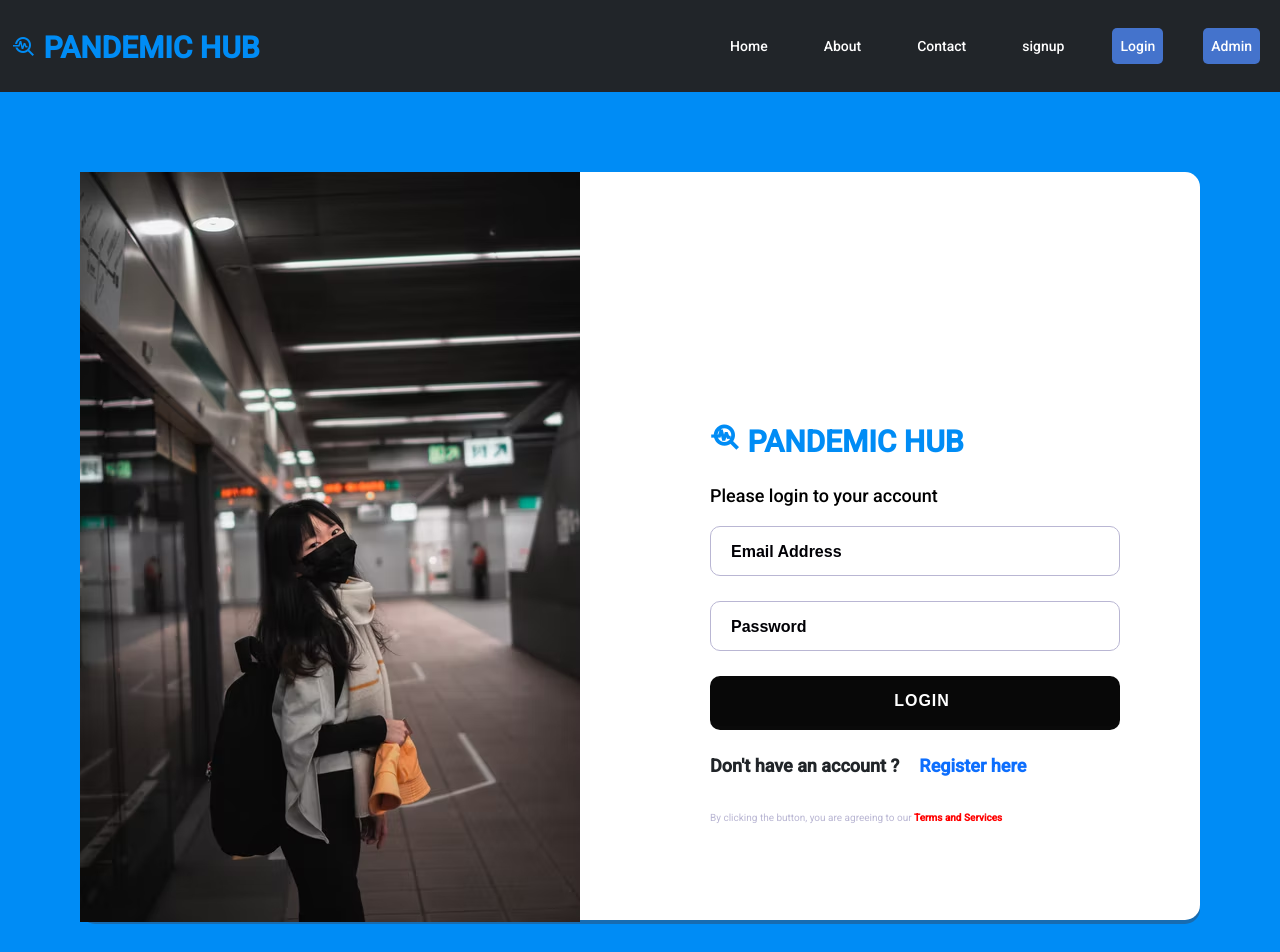
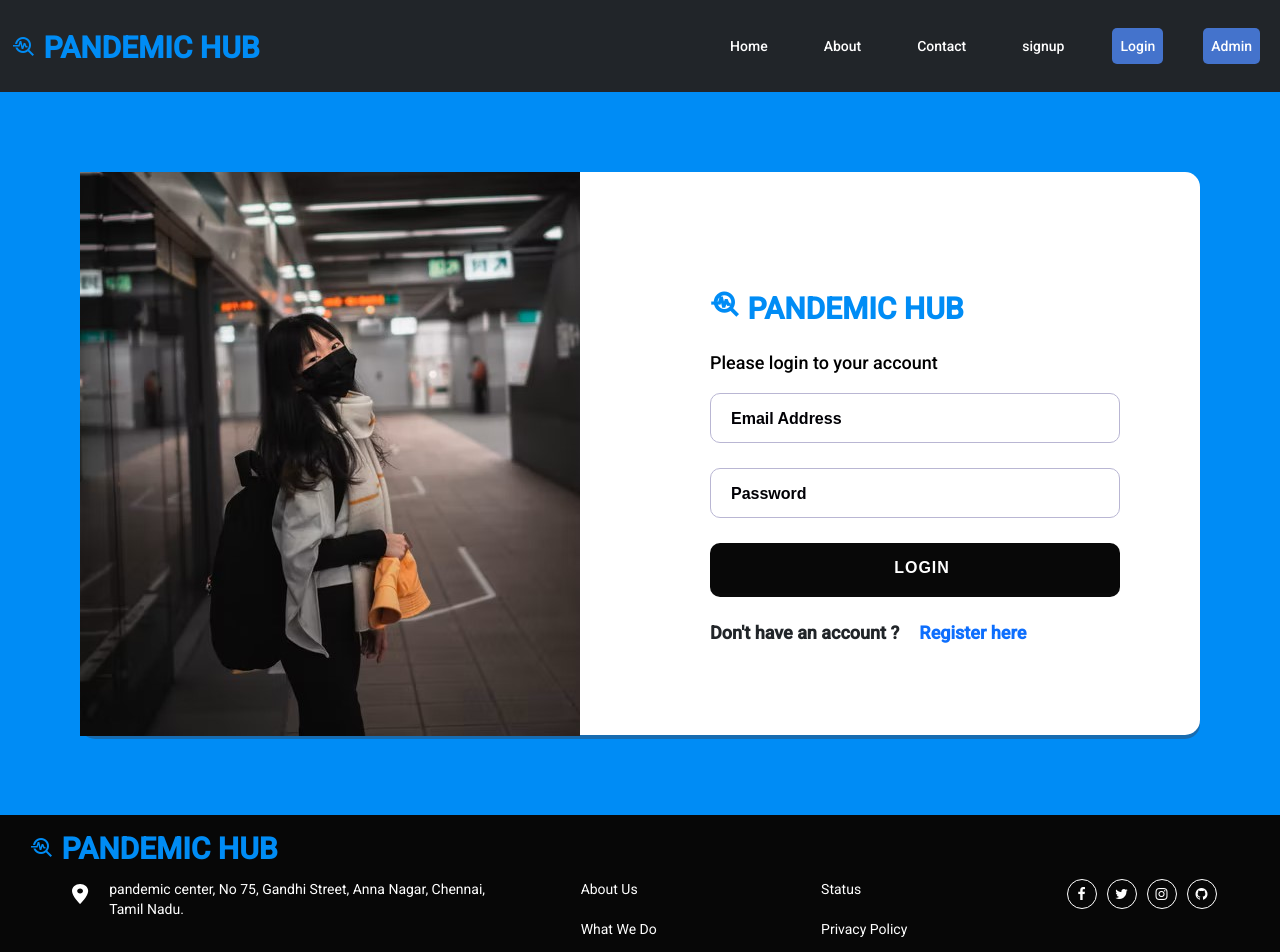
Before and after one commit to AngelBrindha/Pandemic-Management-System, an Angular app in the folder pandemic-management-app/: page /login in a window 1280 px wide. Shown: the top 952 px of the page. Built offline with nearby package versions, Linux system fonts and the light colour scheme.

Commit message:
files saved

```diff
--- a/pandemic-management-app/src/app/login/login.component.css
+++ b/pandemic-management-app/src/app/login/login.component.css
@@ -19,7 +19,7 @@
   flex-direction: row;
 }
 .left-col img {
-  padding-bottom: 100px;
+  padding-bottom: 353px;
   margin-top: -80px;
   margin-left: -80px;
 
@@ -27,7 +27,7 @@
 
 .right-col {
   margin-left: 550px;
-  margin-top: -600px;
+  margin-top: -800px;
 }
 .form-container {
   background-color: white;
@@ -76,16 +76,6 @@
   text-transform: uppercase;
   margin-bottom: 30px;
 }
-
-.right-col .form-footer {
-  color: hsl(246, 25%, 77%);
-  font-size: 10px;
-  margin-top: 20px;
-}
-.right-col .form-footer span {
-  color: Red;
-  font-weight: 700;
-}
 .account {
   display: flex;
   font-weight: 600;
@@ -95,3 +85,9 @@
   text-decoration: none;
   margin-left: 20px;
 }
+.help-block{
+  position: absolute;
+}
+input{
+  position: relative;
+}
--- a/pandemic-management-app/src/app/login/login.component.html
+++ b/pandemic-management-app/src/app/login/login.component.html
@@ -1,7 +1,7 @@
 <div class="login">
     <div class="form-container">
         <div class="left-col">
-            <img src="../../images/log.avif" alt="login">
+            <img src="../../images/log1.jpg" alt="login">
         </div>
         <div class="right-col">
             <div class="logo">
@@ -44,8 +44,7 @@
                     <p>Don't have an account ?</p>
                     <a href="register">Register here</a>
                 </div>
-                <p class="form-footer">By clicking the button, you are agreeing to our <span>Terms and Services</span>
-                </p>
+
             </form>
         </div>
     </div>
```
Also changed, not shown: pandemic-management-app/src/images/log1.jpg (added).
